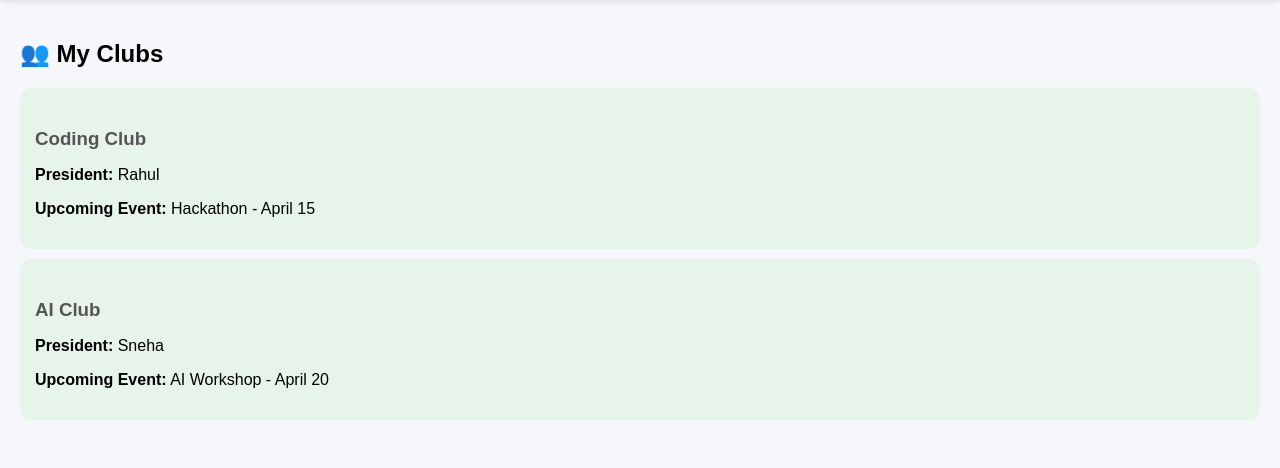
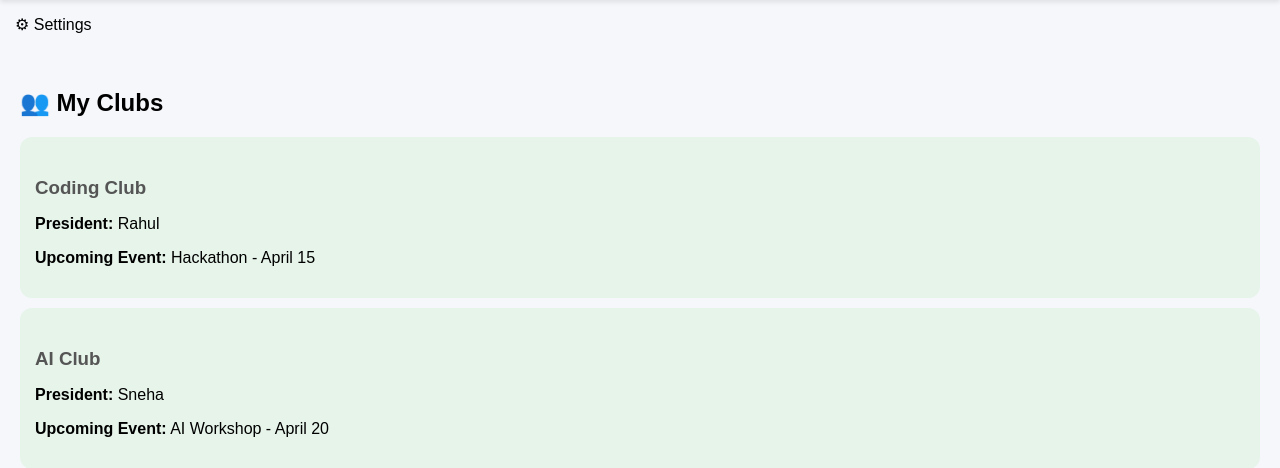
Before and after one commit to Bhavanasrikorada/student_portal, a Flask app: page /clubs in a window 1280 px wide. Shown: the part 61-529 px from the top of the page. Run offline with Flask 3, Linux system fonts and the light colour scheme.

Commit message:
side bar

```diff
--- a/templates/base.html
+++ b/templates/base.html
@@ -21,6 +21,15 @@
     <a href="/clubs">Clubs</a>
     <a href="/feedback">Feedback</a>
     <a href="/schedule">Schedule</a>
+</div>
+<div class="sidebar-bottom">
+    <div class="dropdown">
+        ⚙ Settings
+        <div class="dropdown-content">
+            <a href="/change-password">Change Password</a>
+            <a href="/logout">Logout</a>
+        </div>
+    </div>
 </div>
 
 <!-- CONTENT -->
```
Also changed, not shown: templates/dashboard.html (+1 -8 lines).
